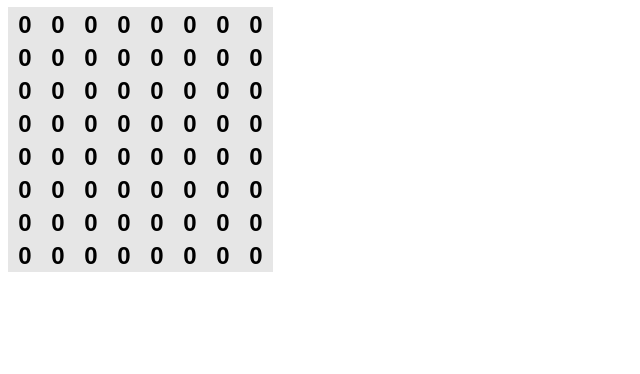
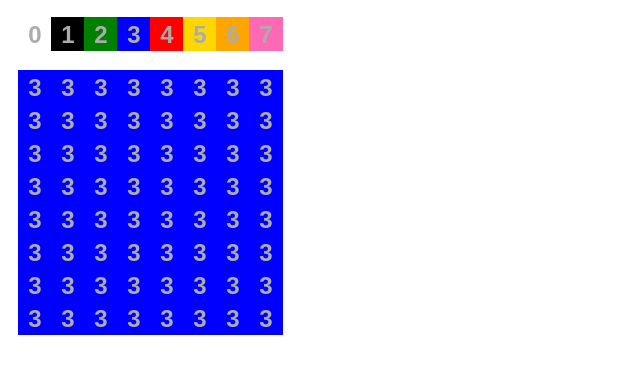
Before and after one commit to ngbedggood/pixels, a React (Vite) app: page / in a window 1280 px wide. Shown: the top 374 px of the page, without its empty margins (0-640 px from the left). Built offline with nearby package versions, Linux system fonts and the light colour scheme.

Commit message:
Started palette component, added style sheets

```diff
--- a/src/App.js
+++ b/src/App.js
@@ -1,10 +1,13 @@
 import React from 'react';
 import Canvas from './components/Canvas';
+import Palette from './components/Palette';
+import Pixel from './components/Pixel';
 
 
 export default function App() {
     return (
         <div>
+            <Palette />
             <Canvas />
         </div>
     );
--- /dev/null
+++ b/src/components/Canvas.css
@@ -0,0 +1,3 @@
+.canvas {
+    padding: 10px;
+}
--- a/src/components/Canvas.js
+++ b/src/components/Canvas.js
@@ -1,5 +1,6 @@
 import React from 'react';
 import Pixel from './Pixel';
+import styles from './Canvas.css'
 
 export default function Canvas() {
     let canvas = [];
@@ -8,25 +9,23 @@ export default function Canvas() {
     for (let i = 0; i < canvasSize; i++) {
         canvas[i] = [];
         for (let j = 0; j < canvasSize; j++) {
-          canvas[i][j] = 0;
+          canvas[i][j] = 3;
         }
     }
 
-    console.log(canvas);
-
     return (
-        <>
+        <div className='canvas'>
             {
                 canvas.map((row, rIndex) => (
                     <div>
                         {
                             row.map((col, cIndex) => (
-                                <Pixel value={canvas[rIndex][cIndex]} />
+                                <Pixel value={canvas[rIndex][cIndex]}/>// index={{ row:rIndex, col:cIndex }} />
                             ))
                         }
                     </div>
                 ))
             }
-        </>
+        </div>
     )
 }
--- /dev/null
+++ b/src/components/Palette.css
@@ -0,0 +1,3 @@
+.palette {
+    padding: 10px;
+}
--- /dev/null
+++ b/src/components/Palette.js
@@ -0,0 +1,21 @@
+import React from 'react';
+import Pixel from './Pixel';
+import styles from './palette.css';
+
+export default function Palette() {
+
+    const palette =[0,1,2,3,4,5,6,7];
+
+    return (
+        <div className='palette'>
+            {
+                palette.map((colorNum) => (
+                    <Pixel value={colorNum} />
+                ))
+            }
+
+        </div>
+    )
+
+
+}
--- a/src/components/Pixel.css
+++ b/src/components/Pixel.css
@@ -3,6 +3,7 @@
     border: 1px solid #ffffff00;
     font-size: 24px;
     font-weight: bold;
+    color: #acacac;
     line-height: 34px;
     height: 34px;
     margin-right: -1px;
--- a/src/components/Pixel.js
+++ b/src/components/Pixel.js
@@ -1,10 +1,32 @@
-import React from 'react';
+import React, { useEffect } from 'react';
 import styles from './Pixel.css';
 
 export default function Pixel({ value }) {
 
+    let gridColor;
+
+    /*useEffect(() => {
+        if (index.row%2===0 && index.col%2===0) {
+            gridColor = "whitesmoke";
+        }
+    }, [])*/
+
+    const palette = [
+        'white',
+        'black',
+        'green',
+        'blue',
+        'red',
+        'gold',
+        'orange',
+        'hotpink'
+    ]
+
     return (
-        <button className='pixel'>
+        <button
+            className='pixel'
+            style={{backgroundColor: palette[value]}}
+        >
             {value}
         </button>
     );
```
